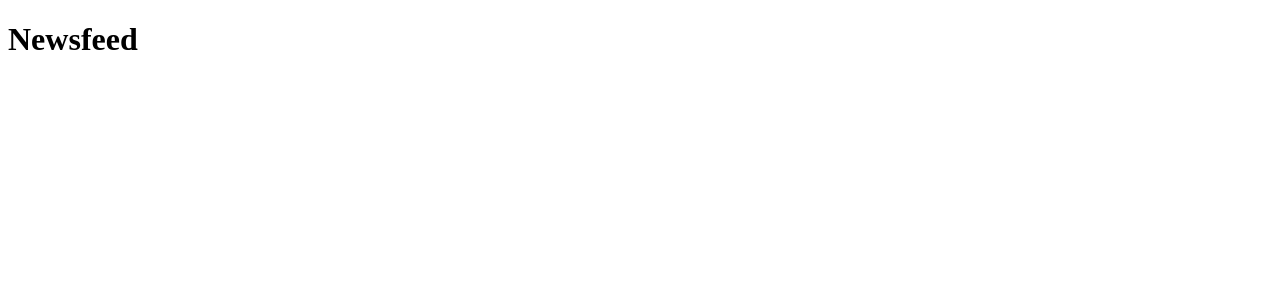
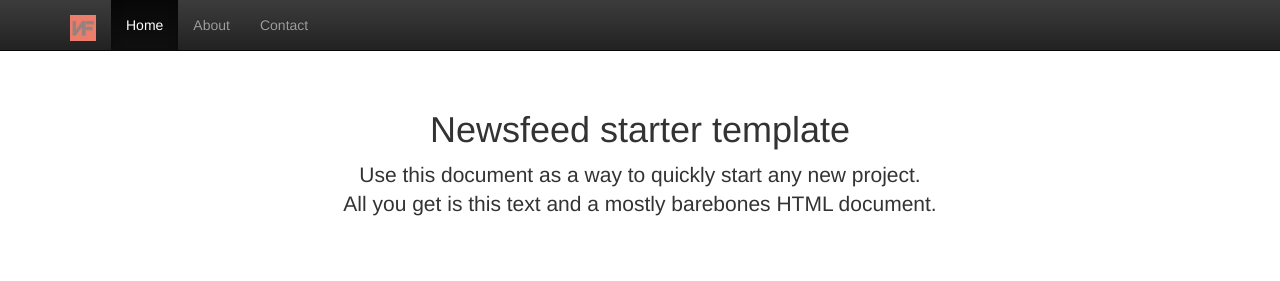
Before and after one commit to zanderp/gabi, a plain HTML site: page index.html in a window 1280 px wide. Drawn offline with nearby package versions, Linux system fonts and the light colour scheme.

Commit message:
Resturi adunate

```diff
--- /dev/null
+++ b/css/starter-template.css
@@ -0,0 +1,7 @@
+body {
+  padding-top: 50px;
+}
+.starter-template {
+  padding: 40px 15px;
+  text-align: center;
+}
--- a/index.html
+++ b/index.html
@@ -1,14 +1,59 @@
 <!DOCTYPE html>
 <html lang="en">
+
 <head>
     <meta charset="UTF-8">
     <meta name="viewport" content="width=device-width, initial-scale=1.0">
     <meta http-equiv="X-UA-Compatible" content="ie=edge">
     <title>Newsfeed</title>
+    <link rel="stylesheet" href="https://maxcdn.bootstrapcdn.com/bootstrap/3.3.7/css/bootstrap.min.css" integrity="sha384-BVYiiSIFeK1dGmJRAkycuHAHRg32OmUcww7on3RYdg4Va+PmSTsz/K68vbdEjh4u" crossorigin="anonymous">
+    <link rel="stylesheet" href="https://maxcdn.bootstrapcdn.com/bootstrap/3.3.7/css/bootstrap-theme.min.css" integrity="sha384-rHyoN1iRsVXV4nD0JutlnGaslCJuC7uwjduW9SVrLvRYooPp2bWYgmgJQIXwl/Sp" crossorigin="anonymous">
+    <!-- Custom styles for this template -->
+    <link href="css/starter-template.css" rel="stylesheet">
+    <!--[if lt IE 9]>
+      <script src="https://oss.maxcdn.com/html5shiv/3.7.3/html5shiv.min.js"></script>
+      <script src="https://oss.maxcdn.com/respond/1.4.2/respond.min.js"></script>
+    <![endif]-->
 </head>
+
 <body>
     <noscript>Use de js.</noscript>
-    <h1>Newsfeed</h1>
+    <nav class="navbar navbar-inverse navbar-fixed-top">
+        <div class="container">
+            <div class="navbar-header">
+                <button type="button" class="navbar-toggle collapsed" data-toggle="collapse" data-target="#navbar" aria-expanded="false" aria-controls="navbar">
+                    <span class="sr-only">Toggle navigation</span>
+                    <span class="icon-bar"></span>
+                    <span class="icon-bar"></span>
+                    <span class="icon-bar"></span>
+                </button>
+                <a class="navbar-brand" href="https://google.com" target="_blank">
+                    <img alt="Newsfeed" src="img/newsfeed.jpg" width="26" class="img-roundet">
+                </a>
+            </div>
+            <div id="navbar" class="collapse navbar-collapse">
+                <ul class="nav navbar-nav">
+                    <li class="active"><a href="#">Home</a></li>
+                    <li><a href="#about">About</a></li>
+                    <li><a href="#contact">Contact</a></li>
+                </ul>
+            </div>
+            <!--/.nav-collapse -->
+        </div>
+    </nav>
 
+    <div class="container">
+
+        <div class="starter-template">
+            <h1>Newsfeed starter template</h1>
+            <p class="lead">Use this document as a way to quickly start any new project.<br> All you get is this text and a mostly barebones HTML document.</p>
+        </div>
+
+    </div>
+    <!-- /.container -->
+
+    <script src="https://ajax.googleapis.com/ajax/libs/jquery/1.12.4/jquery.min.js"></script>
+    <script src="https://maxcdn.bootstrapcdn.com/bootstrap/3.3.7/js/bootstrap.min.js" integrity="sha384-Tc5IQib027qvyjSMfHjOMaLkfuWVxZxUPnCJA7l2mCWNIpG9mGCD8wGNIcPD7Txa" crossorigin="anonymous"></script>
 </body>
+
 </html>
```
Also changed, not shown: img/newsfeed.jpg (added), todolist.txt (added), 1 other file.
